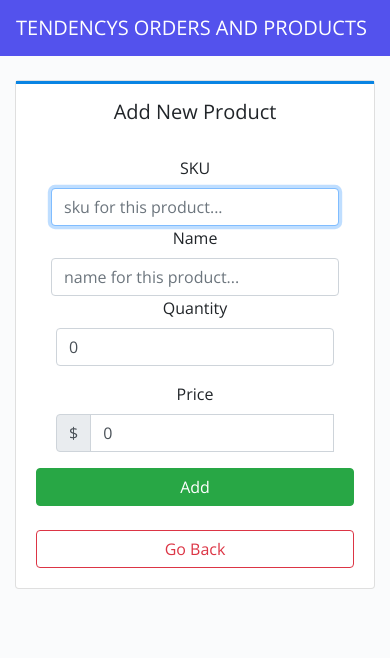
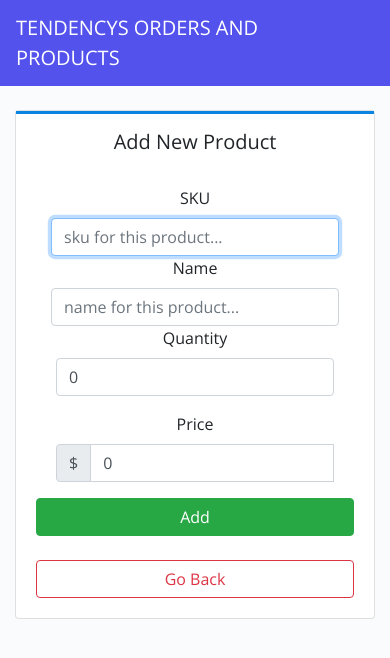
Before and after one commit to CHINOBv/admin-order, a React (Create React App) app: page /order/1/add-product in a window 390 px wide. Shown: the top 658 px of the page. Built offline with nearby package versions, Linux system fonts and the light colour scheme; no server answers.

Commit message:
Resolve Responsive

```diff
--- a/public/index.html
+++ b/public/index.html
@@ -3,7 +3,7 @@
   <head>
     <meta charset="utf-8" />
     <link rel="icon" href="%PUBLIC_URL%/favicon.ico" />
-    <meta name="viewport" content="width=device-width, initial-scale=1" />
+    <meta name="viewport" content="width=device-width, initial-scale=1">
     <meta name="theme-color" content="#000000" />
     <meta
       name="description"
--- a/src/App.js
+++ b/src/App.js
@@ -10,7 +10,7 @@ function App() {
   return (
     <Router>
       <Header />
-      <div className="container mb-4">
+      <div className="container-fluid mb-4">
         <Switch>
           <Route exact path="/" component={Home} />
           <Route exact path="/order/:id" component={OrderC} />
--- a/src/components/Header.js
+++ b/src/components/Header.js
@@ -4,10 +4,10 @@ import { Link } from "react-router-dom";
 const Header = () => {
   return (
     <nav
-      className="navbar navbar-expand-md navbar-dark mb-4 w-100"
+      className="navbar navbar-expand-md  navbar-dark mb-4 w-100"
       style={{ backgroundColor: "#5352ed" }}
     >
-      <Link className="navbar-brand" to="/" style={{textTransform: 'uppercase'}}>
+      <Link className="navbar-brand text-uppercase text-wrap" to="/">
         Tendencys Orders And Products
       </Link>
     </nav>
--- a/src/index.css
+++ b/src/index.css
@@ -2,4 +2,8 @@
 body{
   background-color: #FAFBFC;
   font-family: 'Open Sans';
+  margin: 0;
+  padding: 0;
+  width: 100%;
+  height: 100%;
 }
--- a/src/pages/Home.js
+++ b/src/pages/Home.js
@@ -12,11 +12,13 @@ const Home = () => {
   }, []);
 
   return (
-    <>
+    <div className="container">
       <table className="table table-striped table-responsive-sm">
         <thead style={{ backgroundColor: "#0984e3", color: "#fff" }}>
           <tr className="">
-            <th scope="col">Number</th>
+            <th scope="col" className="m-auto w-25">
+              Number
+            </th>
             <th scope="col">Name</th>
             <th scope="col">Status</th>
             <th scope="col">Total</th>
@@ -27,12 +29,13 @@ const Home = () => {
             let regx = /#/g;
             let name = order?.name?.replace(regx, "");
             return (
-              <tr key={order.id}>
+              <tr key={order.id} style={{ height: 1 }}>
                 <td>{order.number}</td>
                 <td>
                   <Link
                     to={`/order/${order.id}`}
                     style={{ textDecoration: "none" }}
+                    className="w-25 "
                   >
                     <p
                       style={{
@@ -40,12 +43,11 @@ const Home = () => {
                         fontSize: 18,
                         backgroundColor: "#44bd32",
                         color: "#fff",
-                        padding: 0,
                         borderRadius: 19,
                         margin: "auto",
                         fontWeight: "bold",
                       }}
-                      className="w-75"
+                      className="w-100"
                     >
                       {name}
                     </p>
@@ -60,7 +62,7 @@ const Home = () => {
           })}
         </tbody>
       </table>
-    </>
+    </div>
   );
 };
 
```
Also changed, not shown: 1 other file (tests, documents, lock files or other folders).
